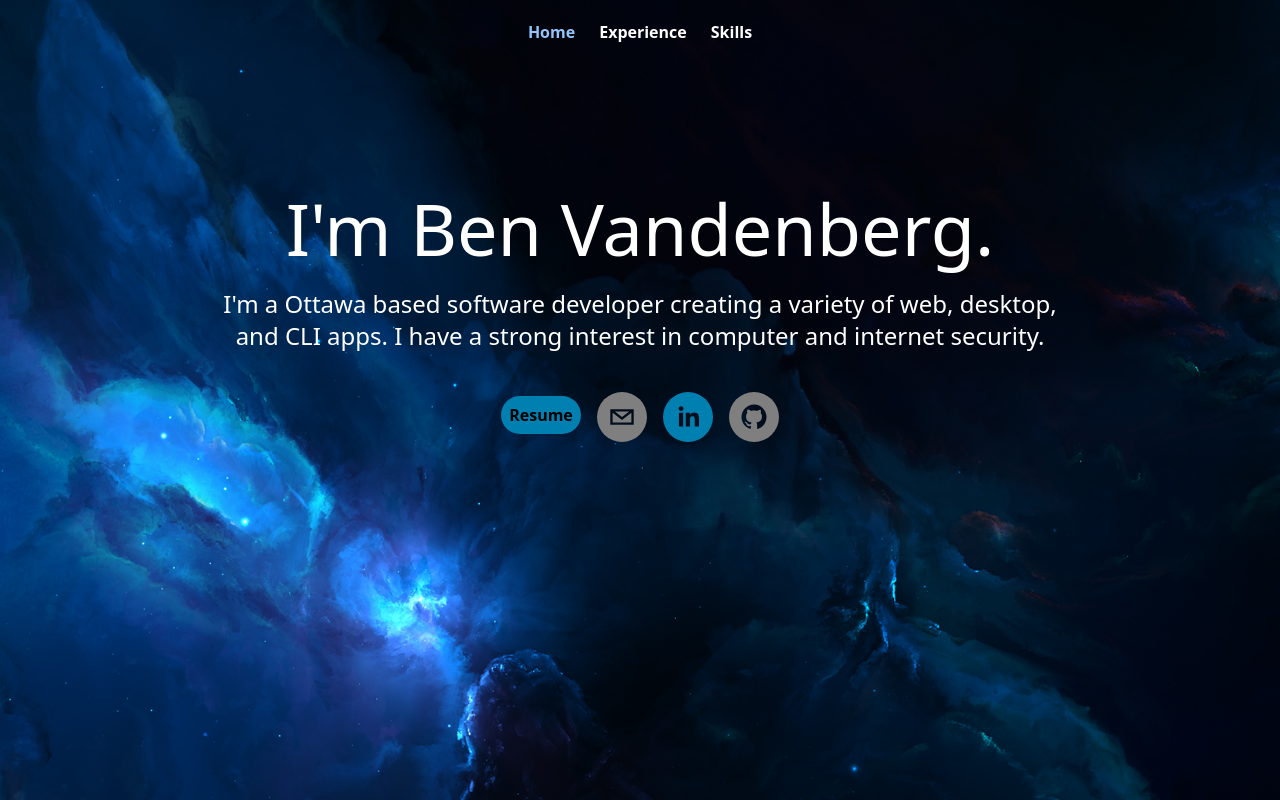
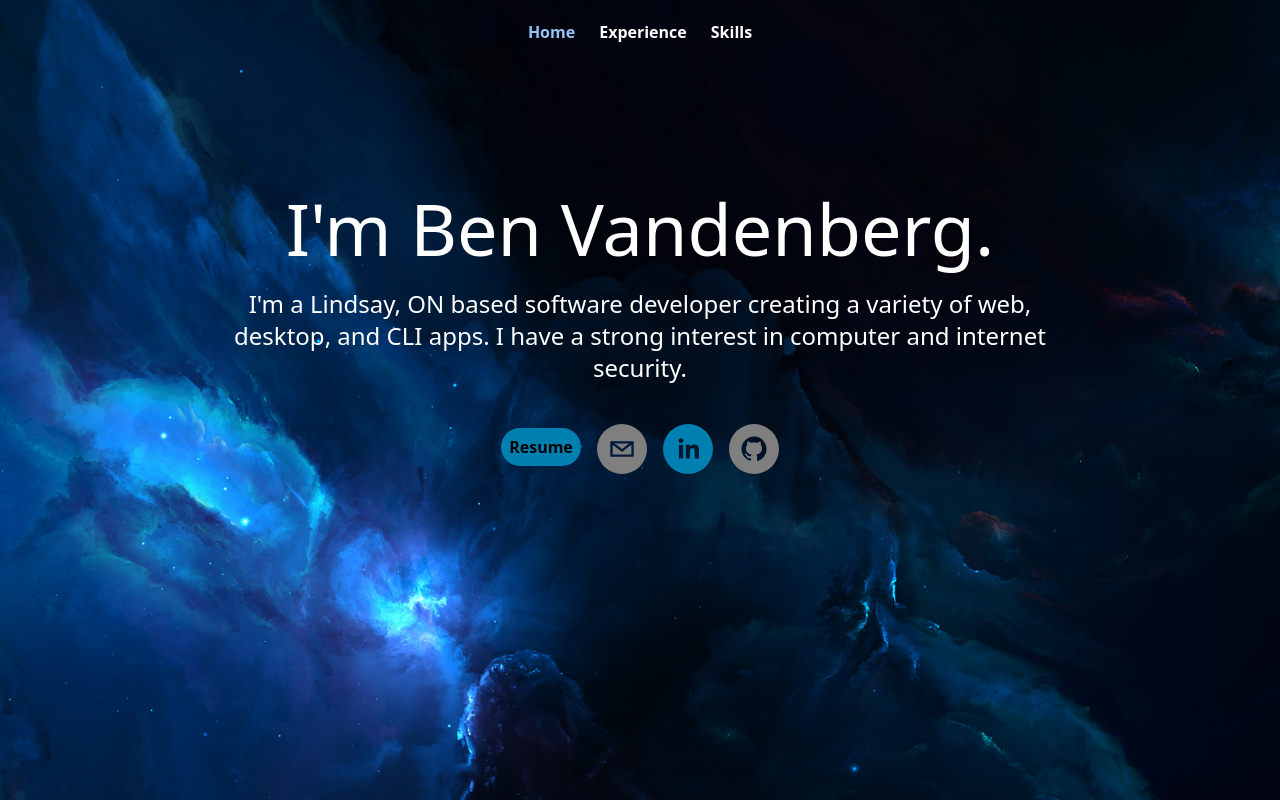
Before and after one commit to BenPVandenberg/Resume-Site, a Next.js app: page / in a window 1280 px wide. Built offline with nearby package versions, Linux system fonts and the light colour scheme.

Commit message:
Update location

```diff
--- a/pages/index.tsx
+++ b/pages/index.tsx
@@ -34,7 +34,7 @@ export default function Home() {
                             </motion.h1>
 
                             <motion.p className={sharedStyles.description}>
-                                I&apos;m a Ottawa based software developer
+                                I&apos;m a Lindsay, ON based software developer
                                 creating a variety of web, desktop, and CLI
                                 apps. I have a strong interest in computer and
                                 internet security.
```
